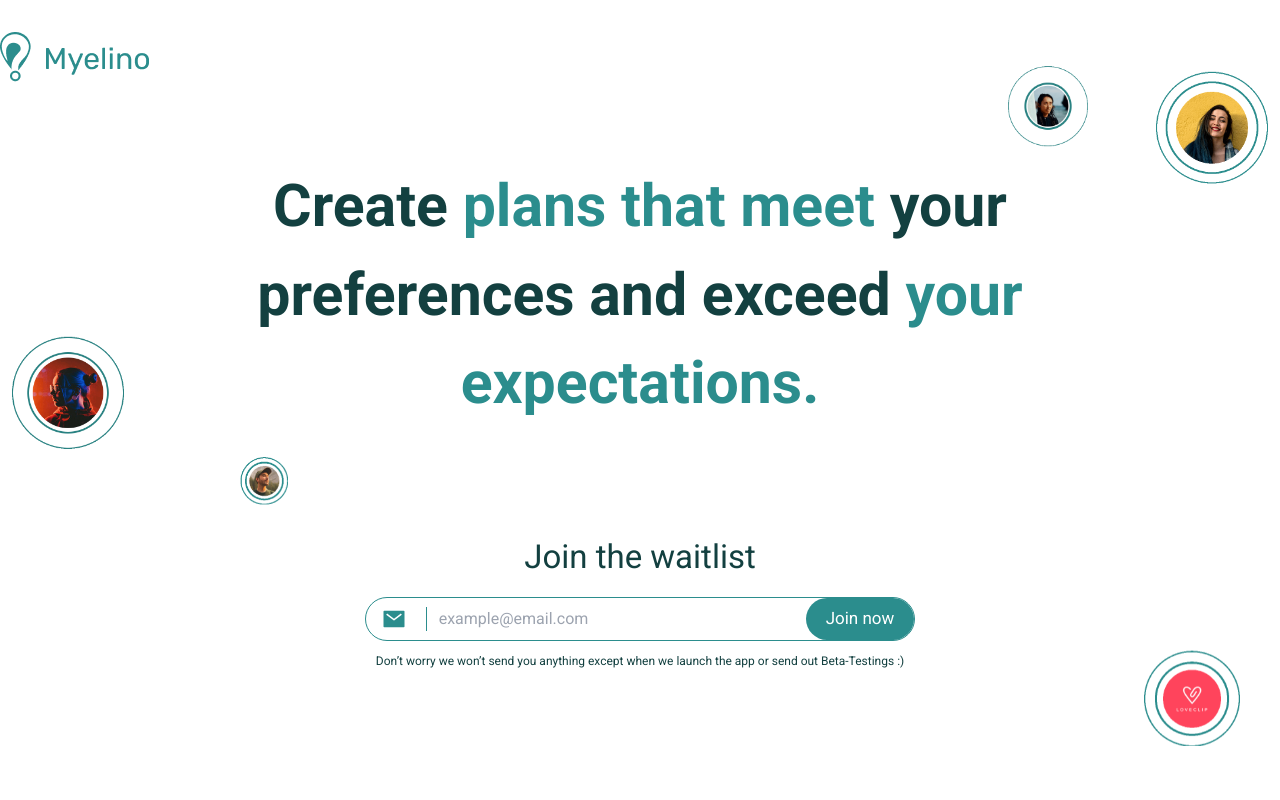
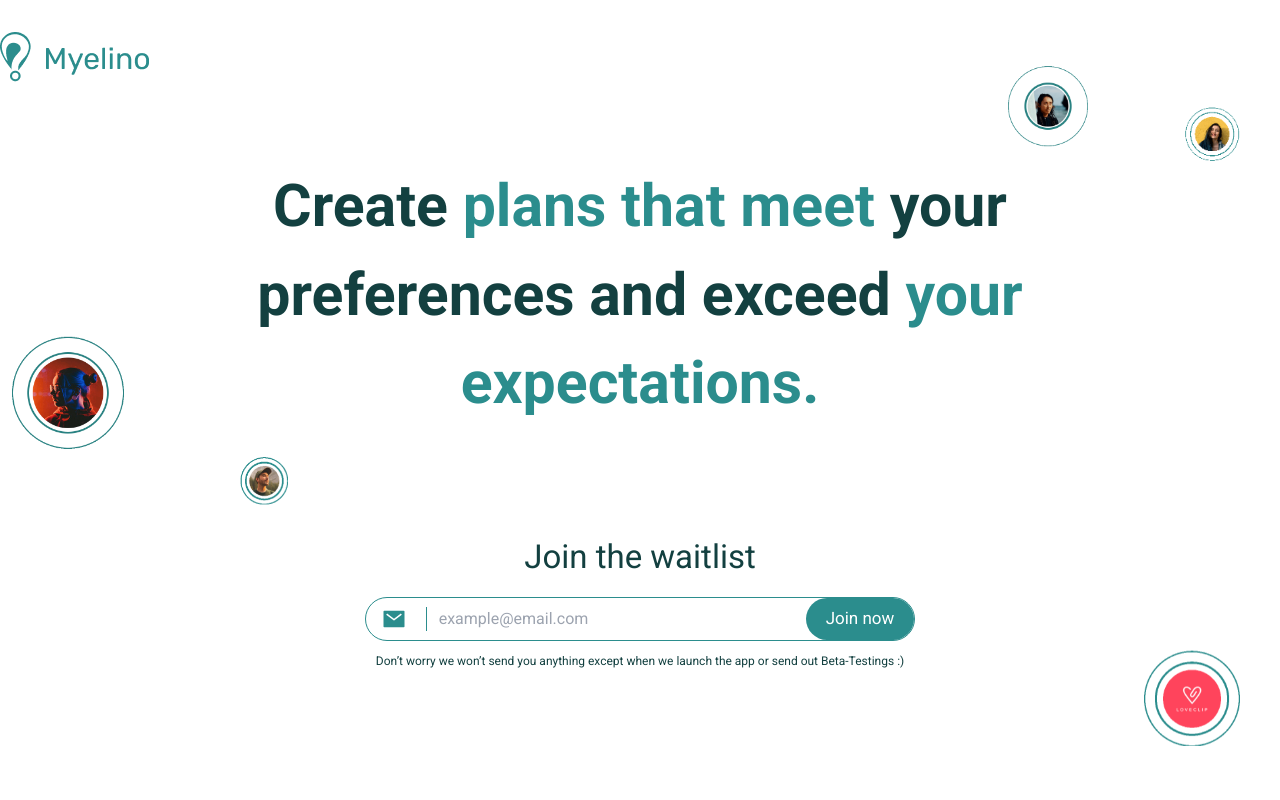
Before and after one commit to billydev139/myelino-fe, a React (Create React App) app: page / in a window 1280 px wide. Shown: the top 800 px of the page. Built offline with nearby package versions, Linux system fonts and the light colour scheme; no server answers.

Commit message:
change image

```diff
--- a/src/components/Hero/index.js
+++ b/src/components/Hero/index.js
@@ -4,7 +4,7 @@ import herobg from "../../assets/herobg.png";
 import { useState } from "react";
 import axios from "axios";
 import Swal from "sweetalert2";
-import gifimage from "../../assets/Frame 316.gif";
+import gifimage1 from "../../assets/gifimage1.gif";
 import gifimage2 from "../../assets/gif2.gif";
 import gifimage3 from "../../assets/Group-291.gif";
 import gifimage4 from "../../assets/Frame 323 (3).gif";
@@ -75,8 +75,8 @@ const Hero = ({ setUpdateData, updateData }) => {
           </p>
         </div> */}
         <img
-          src={gifimage}
-          className="absolute lg:w-28 w-14 right-3 top-3 animate-bounce"
+          src={gifimage1}
+          className="absolute lg:w-28 w-14 right-3 top-3 "
         />
         <img
           src={gifimage2}
```
Also changed, not shown: src/assets/gifimage1.gif (added).
